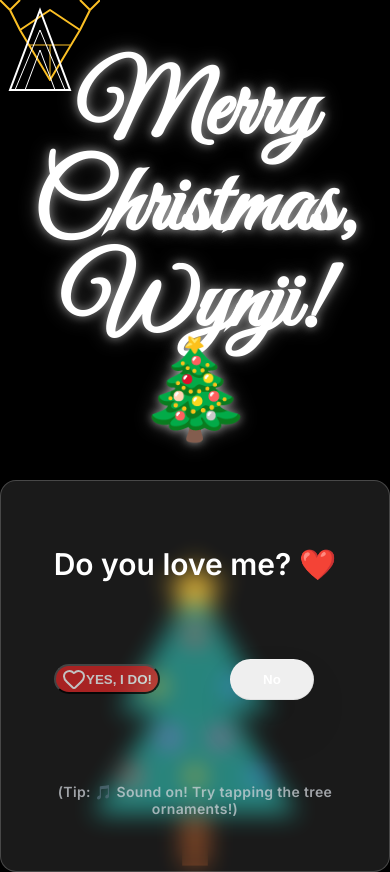
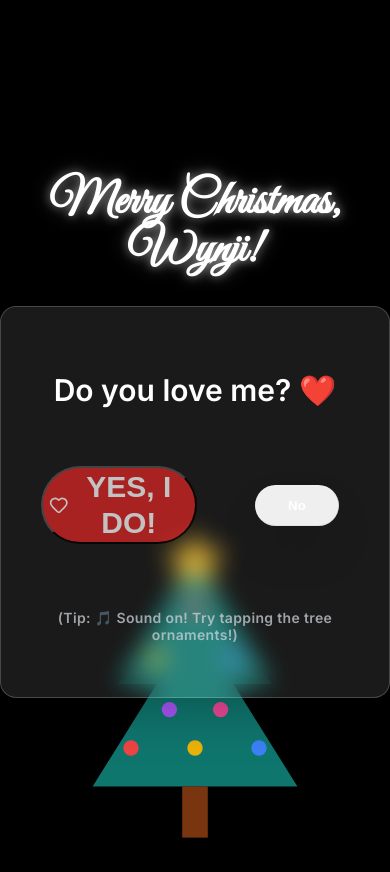
Before and after one commit to benben000000/merrychristmaswynji, a React (Vite) app: page / in a window 390 px wide. After the commit the page ends 844 px from the top, so only its background shows below. Built offline with nearby package versions, Linux system fonts and the light colour scheme.

Commit message:
Update site content (V2)

```diff
--- a/src/App.tsx
+++ b/src/App.tsx
@@ -62,8 +62,8 @@ function App() {
               exit={{ opacity: 0, y: -50 }}
               className="text-center space-y-12"
             >
-              <h1 className="font-christmas text-6xl md:text-8xl text-white text-glow mb-8">
-                Merry Christmas, Wynji! 🎄
+              <h1 className="font-christmas text-5xl md:text-7xl text-white text-glow mb-12">
+                Merry Christmas, Wynji!
               </h1>
 
               <div className="glass-card p-10 flex flex-col items-center gap-8">
--- a/src/components/Decorations.tsx
+++ b/src/components/Decorations.tsx
@@ -3,40 +3,17 @@ import React from 'react';
 export const Decorations: React.FC = () => {
     return (
         <div className="fixed inset-0 pointer-events-none z-10 overflow-hidden">
-            {/* Border Sashes */}
-            <div className="absolute inset-4 border-[4px] border-gold-400/30 rounded-3xl" />
-            <div className="absolute inset-6 border-[2px] border-red-500/20 rounded-2xl" />
+            {/* Elegant Corner Borders (Gold) */}
+            <div className="absolute top-6 left-6 w-32 h-32 border-t-[6px] border-l-[6px] border-amber-400 rounded-tl-3xl opacity-80" />
+            <div className="absolute top-6 right-6 w-32 h-32 border-t-[6px] border-r-[6px] border-amber-400 rounded-tr-3xl opacity-80" />
+            <div className="absolute bottom-6 left-6 w-32 h-32 border-b-[6px] border-l-[6px] border-amber-400 rounded-bl-3xl opacity-80" />
+            <div className="absolute bottom-6 right-6 w-32 h-32 border-b-[6px] border-r-[6px] border-amber-400 rounded-br-3xl opacity-80" />
 
-            {/* Top Left: Geometric Rudolph */}
-            <div className="absolute top-8 left-8 opacity-20">
-                <svg width="100" height="100" viewBox="0 0 100 100" fill="none" stroke="currentColor" className="text-gold-400">
-                    <path d="M20,30 L50,80 L80,30 L50,10 Z" strokeWidth="2" strokeLinejoin="round" />
-                    <path d="M20,30 L10,10 M80,30 L90,10" strokeWidth="2" strokeLinejoin="round" />
-                    <path d="M30,45 L70,45" strokeWidth="1" />
-                    <path d="M50,80 L50,45" strokeWidth="1" />
-                    {/* Antlers */}
-                    <path d="M10,10 L0,0 M90,10 L100,0 M10,10 L20,0 M90,10 L80,0" strokeWidth="2" />
-                </svg>
-            </div>
-
-            {/* Top Right: Hanging Ornaments */}
-            <div className="absolute top-0 right-12 flex gap-4">
-                <div className="w-[2px] h-20 bg-gray-500/30 relative">
-                    <div className="absolute -bottom-4 -left-3 w-8 h-8 rounded-full border border-red-500/50 bg-red-500/10" />
-                </div>
-                <div className="w-[2px] h-32 bg-gray-500/30 relative">
-                    <div className="absolute -bottom-5 -left-4 w-10 h-10 rounded-full border border-gold-400/50 bg-gold-400/10" />
-                </div>
-            </div>
-
-            {/* Bottom Right: Geometric Tree */}
-            <div className="absolute bottom-8 right-8 opacity-20">
-                <svg width="80" height="100" viewBox="0 0 80 100" fill="none" stroke="currentColor" className="text-green-500/50">
-                    <path d="M40,10 L10,90 L70,90 Z" strokeWidth="2" />
-                    <path d="M40,30 L15,90 M40,30 L65,90" strokeWidth="1" />
-                    <path d="M40,50 L25,90 M40,50 L55,90" strokeWidth="1" />
-                </svg>
-            </div>
+            {/* Inner Red Accents */}
+            <div className="absolute top-10 left-10 w-20 h-20 border-t-[2px] border-l-[2px] border-red-500/60 rounded-tl-xl" />
+            <div className="absolute top-10 right-10 w-20 h-20 border-t-[2px] border-r-[2px] border-red-500/60 rounded-tr-xl" />
+            <div className="absolute bottom-10 left-10 w-20 h-20 border-b-[2px] border-l-[2px] border-red-500/60 rounded-bl-xl" />
+            <div className="absolute bottom-10 right-10 w-20 h-20 border-b-[2px] border-r-[2px] border-red-500/60 rounded-br-xl" />
         </div>
     );
 };
--- a/src/components/HeartButton.tsx
+++ b/src/components/HeartButton.tsx
@@ -12,9 +12,9 @@ export const HeartButton: React.FC<HeartButtonProps> = ({ onClick }) => {
             whileHover={{ scale: 1.15 }}
             whileTap={{ scale: 0.95 }}
             onClick={onClick}
-            className="px-12 py-5 bg-red-600 text-white text-2xl font-bold rounded-full shadow-[0_0_20px_rgba(239,68,68,0.6)] hover:bg-red-500 transition-all flex items-center gap-3 animate-pulse"
+            className="px-16 py-6 bg-red-600 text-white text-3xl font-bold rounded-full shadow-[0_0_30px_rgba(239,68,68,0.8)] hover:bg-red-500 transition-all flex items-center gap-4 animate-pulse"
         >
-            <Heart className="w-8 h-8 fill-current" />
+            <Heart className="w-10 h-10 fill-current" />
             YES, I DO!
         </motion.button>
     );
```
